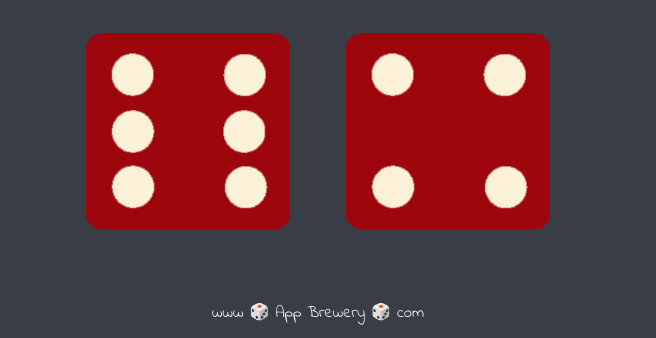
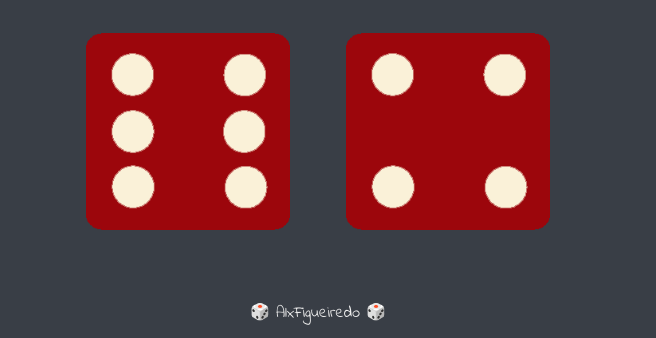
Before and after one commit to alxfigueiredo/dicee-game, a plain HTML site: page index.html in a window 1280 px wide. Shown: the part 462-800 px from the top of the page, without its empty margins (322-978 px from the left). Drawn offline with Linux system fonts and the light colour scheme.

Commit message:
Update index.html

```diff
--- a/index.html
+++ b/index.html
@@ -28,6 +28,6 @@
   </body>
 
   <footer>
-    www 🎲 App Brewery 🎲 com
+     🎲 AlxFigueiredo 🎲
   </footer>
 </html>
```
